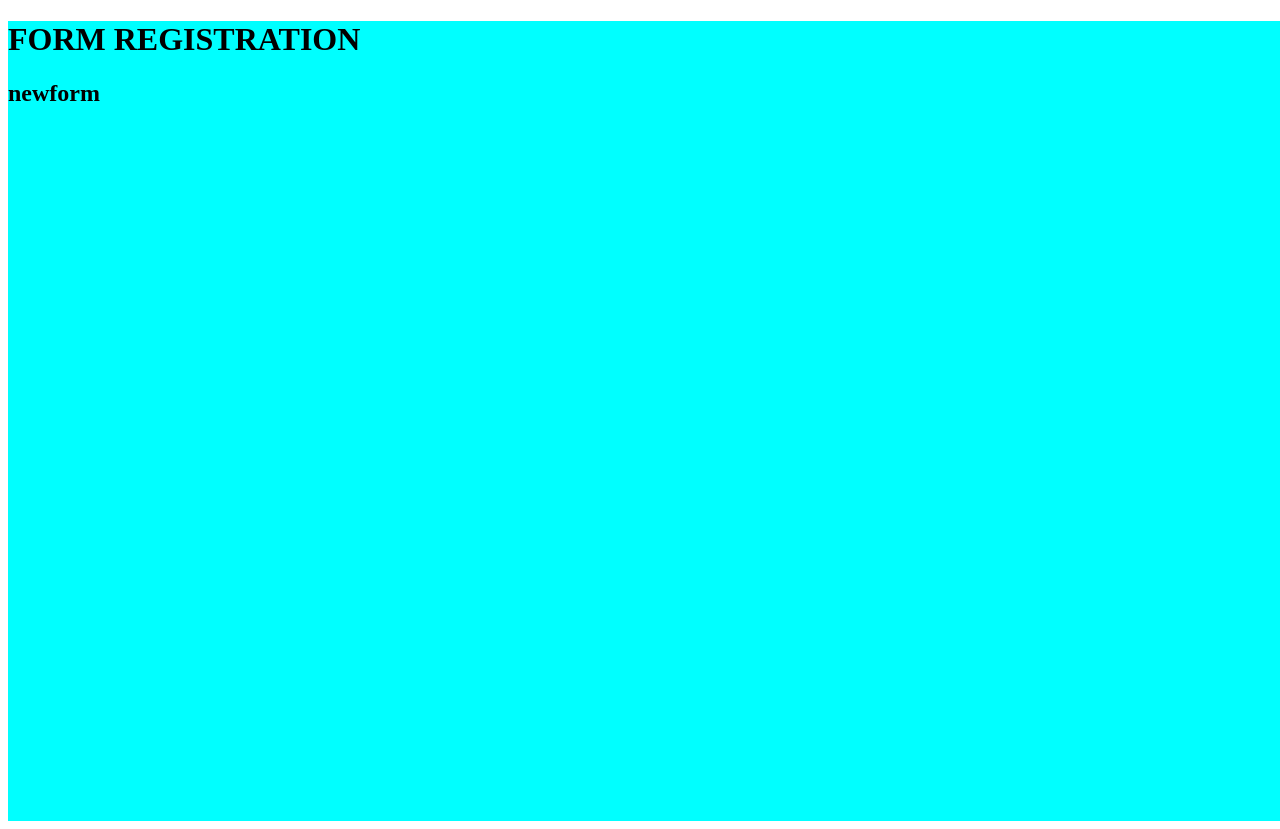
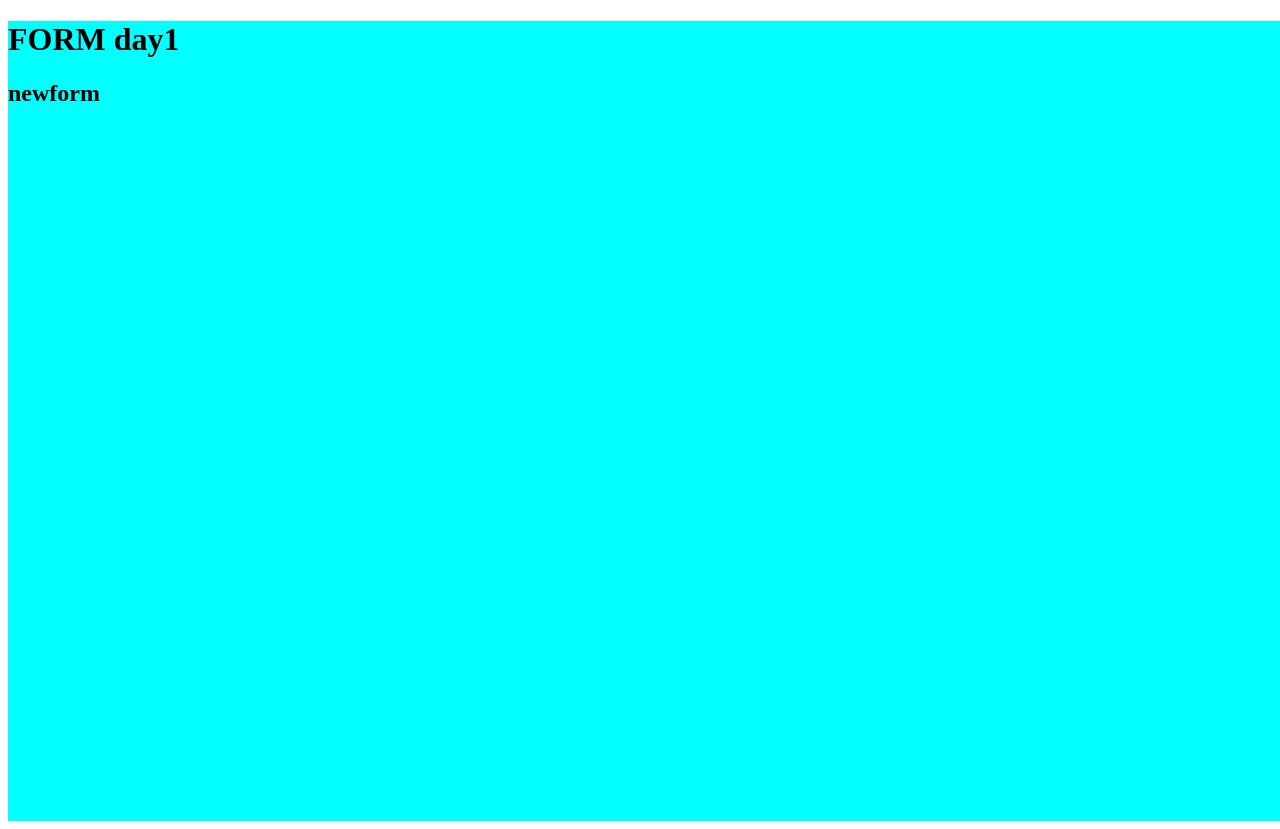
Before and after one commit to NabeelaDilshad/learning_github, a plain HTML site: page CSS/index.html in a window 1280 px wide. Drawn offline with Linux system fonts and the light colour scheme.

Commit message:
title change

```diff
--- a/CSS/index.html
+++ b/CSS/index.html
@@ -8,7 +8,7 @@
 </head>
 <body>
     <div class="container">
-        <h1>FORM REGISTRATION</h1>
+        <h1>FORM day1</h1>
         <h2>newform</h2>
 
     </div>
```
